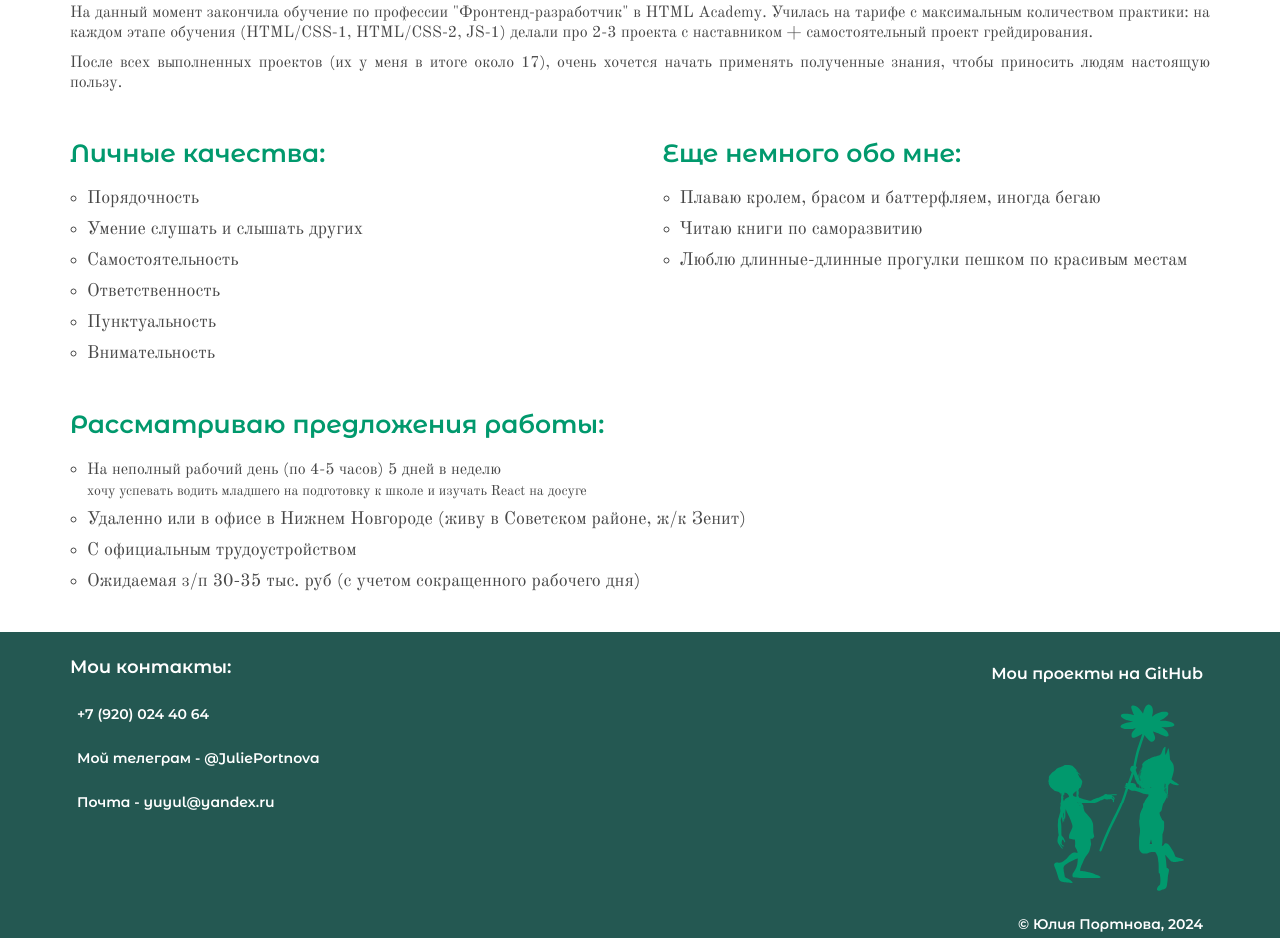
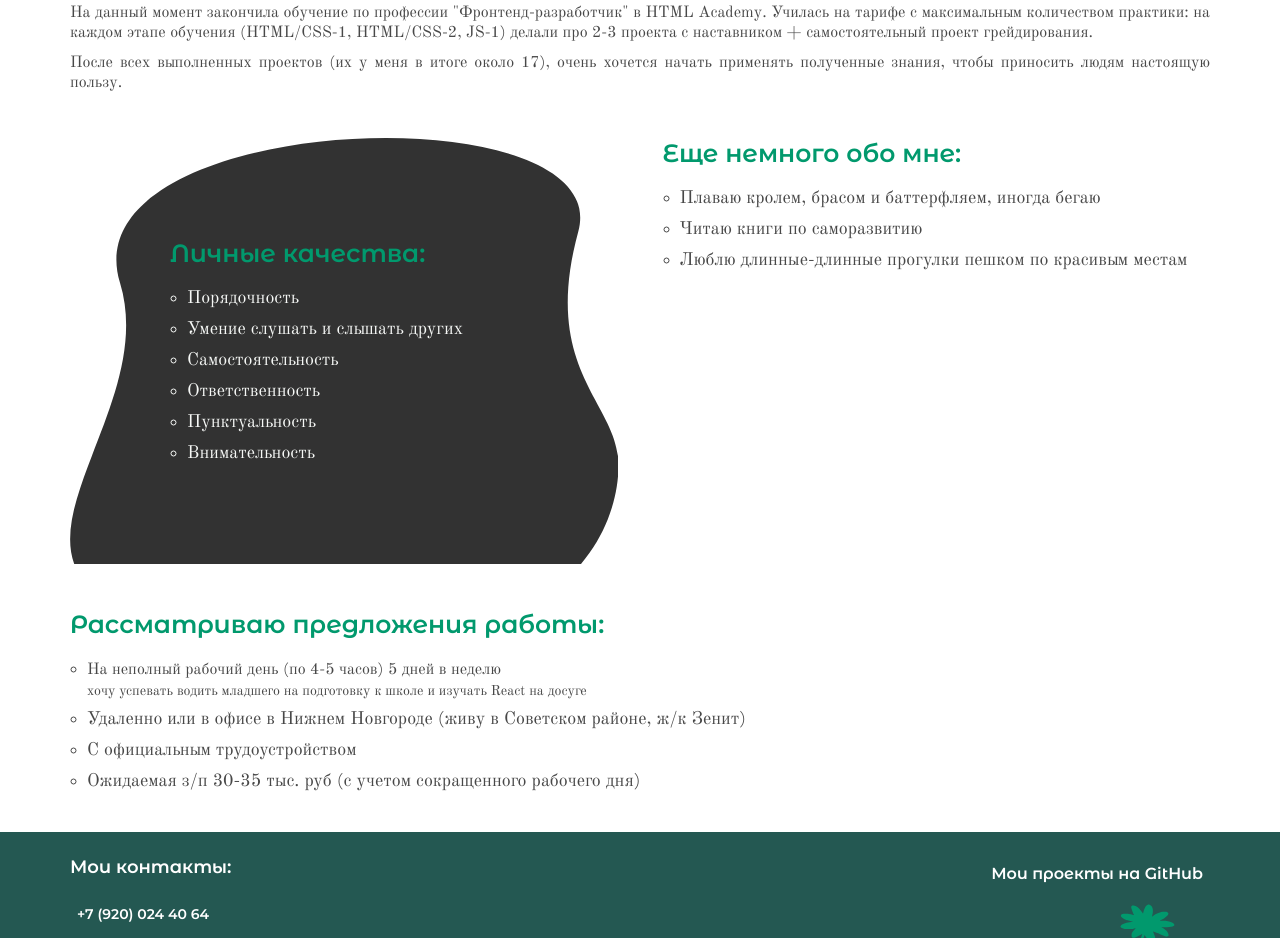
Before and after one commit to YuliaPortnova/yulia-portnova, a website: page docs/index.html in a window 1280 px wide. Shown: the part 1832-2770 px from the top of the page. Drawn offline with nearby package versions, Linux system fonts and the light colour scheme; files that its build step writes are made by us from their sources; files whose address does not match are found by name.

Commit message:
feat: добавляет фон для личных качеств

```diff
--- a/source/styles/blocks/about.scss
+++ b/source/styles/blocks/about.scss
@@ -36,6 +36,12 @@
   }
 
   &--personality {
+    background-image: url("../../icons/background-1.svg");
+
+    background-size: cover;
+    padding: 100px 70px 100px 100px;
+    color: $color-light-gray;
+
     @media (min-width: $vp-768) {
       grid-column: 1/4;
     }
```
Also changed, not shown: source/icons/background-1.svg (added).
